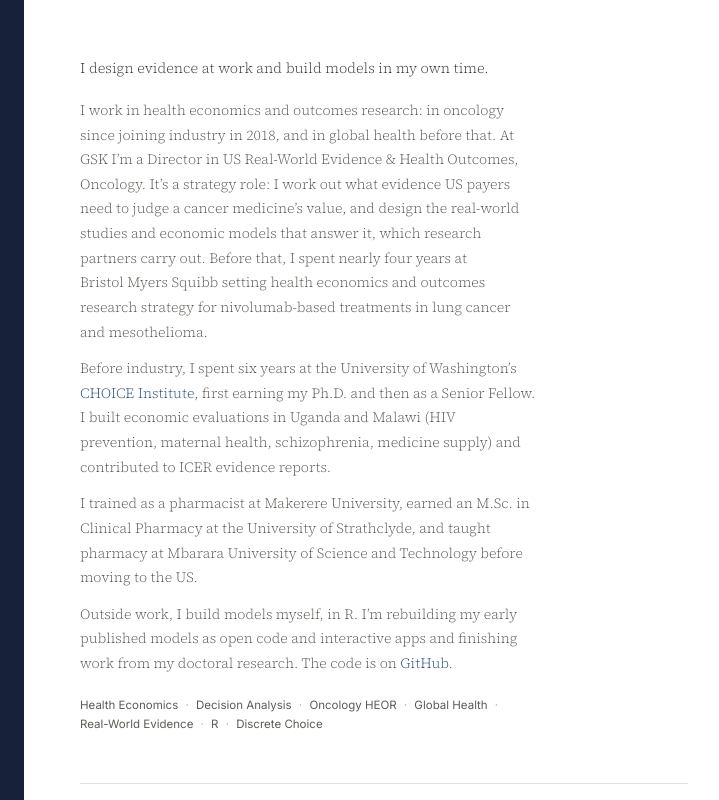
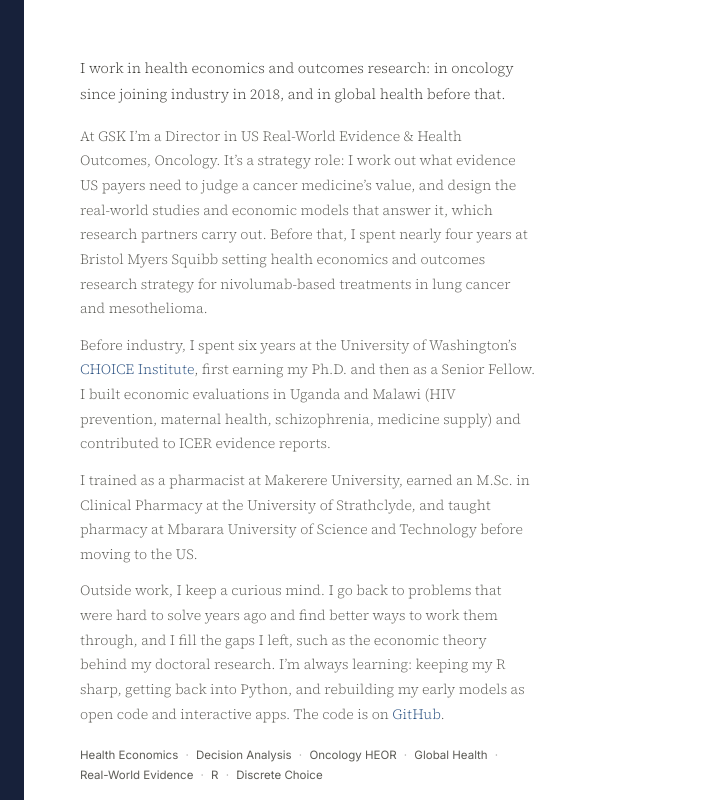
Before and after one commit to lubingas/lubingas.github.io, a plain HTML site: page index.html in a window 1280 px wide. Shown: the top 800 px of the page, 396-1115 px from the left. Drawn offline with Linux system fonts and the light colour scheme.

Commit message:
Restore About opening; more personal closing paragraph

```diff
--- a/index.html
+++ b/index.html
@@ -572,12 +572,12 @@ em { font-style: italic; }
   <main class="content">
 
     <section class="section" id="about" aria-label="About">
-      <p class="intro">I design evidence at work and build models in my own time.</p>
+      <p class="intro">I work in health economics and outcomes research: in oncology since joining industry in 2018, and in global health before that.</p>
       <div class="bio">
-        <p>I work in health economics and outcomes research: in oncology since joining industry in 2018, and in global health before that. At GSK I&rsquo;m a Director in US Real-World Evidence &amp; Health Outcomes, Oncology. It&rsquo;s a strategy role: I work out what evidence US payers need to judge a cancer medicine&rsquo;s value, and design the real-world studies and economic models that answer it, which research partners carry out. Before that, I spent nearly four years at Bristol Myers Squibb setting health economics and outcomes research strategy for nivolumab-based treatments in lung cancer and mesothelioma.</p>
+        <p>At GSK I&rsquo;m a Director in US Real-World Evidence &amp; Health Outcomes, Oncology. It&rsquo;s a strategy role: I work out what evidence US payers need to judge a cancer medicine&rsquo;s value, and design the real-world studies and economic models that answer it, which research partners carry out. Before that, I spent nearly four years at Bristol Myers Squibb setting health economics and outcomes research strategy for nivolumab-based treatments in lung cancer and mesothelioma.</p>
         <p>Before industry, I spent six years at the University of Washington&rsquo;s <a href="https://sop.washington.edu/choice/" target="_blank" rel="noopener">CHOICE Institute</a>, first earning my Ph.D. and then as a Senior Fellow. I built economic evaluations in Uganda and Malawi (HIV prevention, maternal health, schizophrenia, medicine supply) and contributed to ICER evidence reports.</p>
         <p>I trained as a pharmacist at Makerere University, earned an M.Sc. in Clinical Pharmacy at the University of Strathclyde, and taught pharmacy at Mbarara University of Science and Technology before moving to the US.</p>
-        <p>Outside work, I build models myself, in R. I&rsquo;m rebuilding my early published models as open code and interactive apps and finishing work from my doctoral research. The code is on <a href="https://github.com/lubingas" target="_blank" rel="noopener">GitHub</a>.</p>
+        <p>Outside work, I keep a curious mind. I go back to problems that were hard to solve years ago and find better ways to work them through, and I fill the gaps I left, such as the economic theory behind my doctoral research. I&rsquo;m always learning: keeping my R sharp, getting back into Python, and rebuilding my early models as open code and interactive apps. The code is on <a href="https://github.com/lubingas" target="_blank" rel="noopener">GitHub</a>.</p>
       </div>
       <div class="keywords">
         <span>Health Economics</span><span>Decision Analysis</span><span>Oncology HEOR</span><span>Global Health</span><span>Real-World Evidence</span><span>R</span><span>Discrete Choice</span>
```
